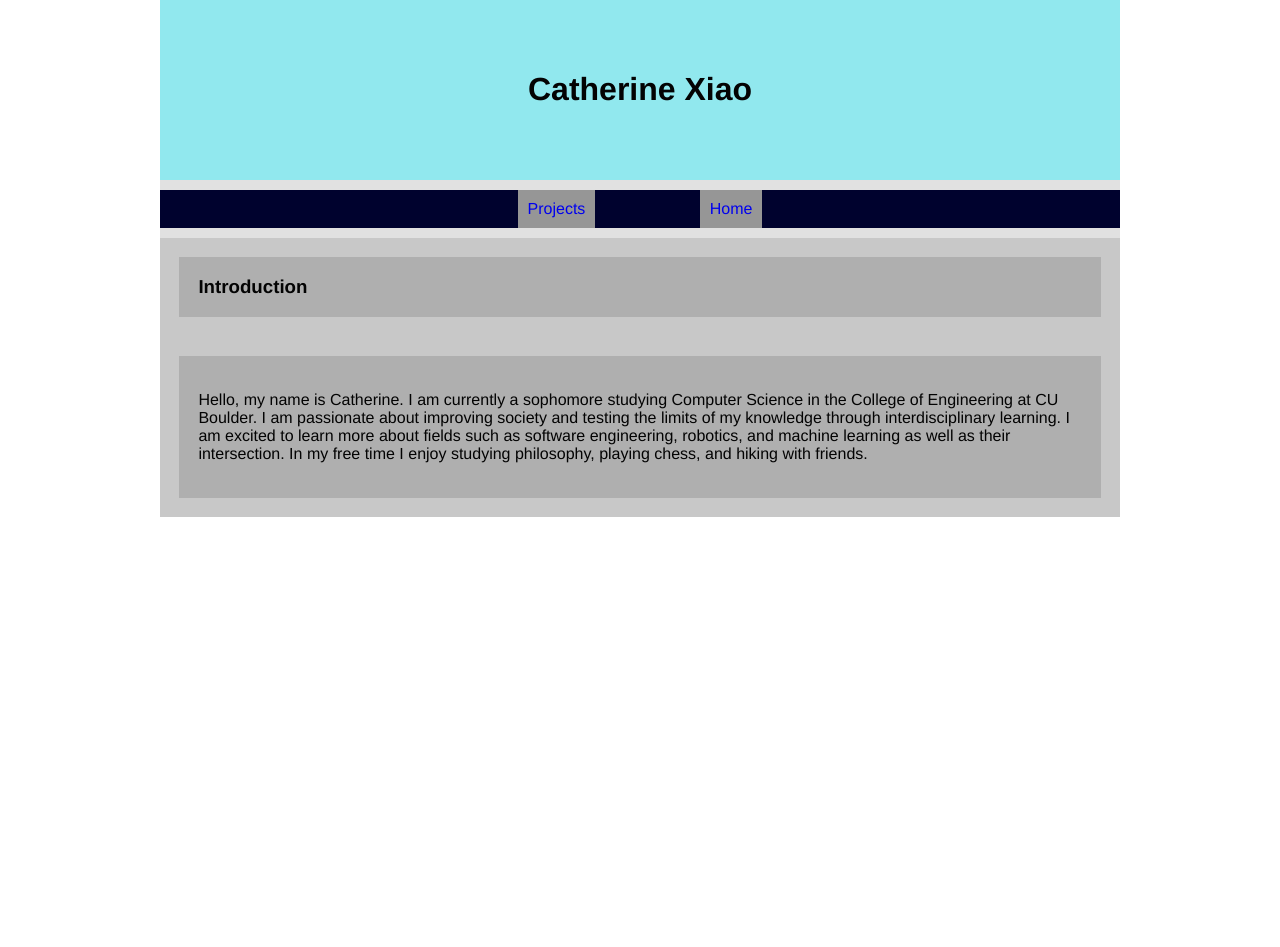
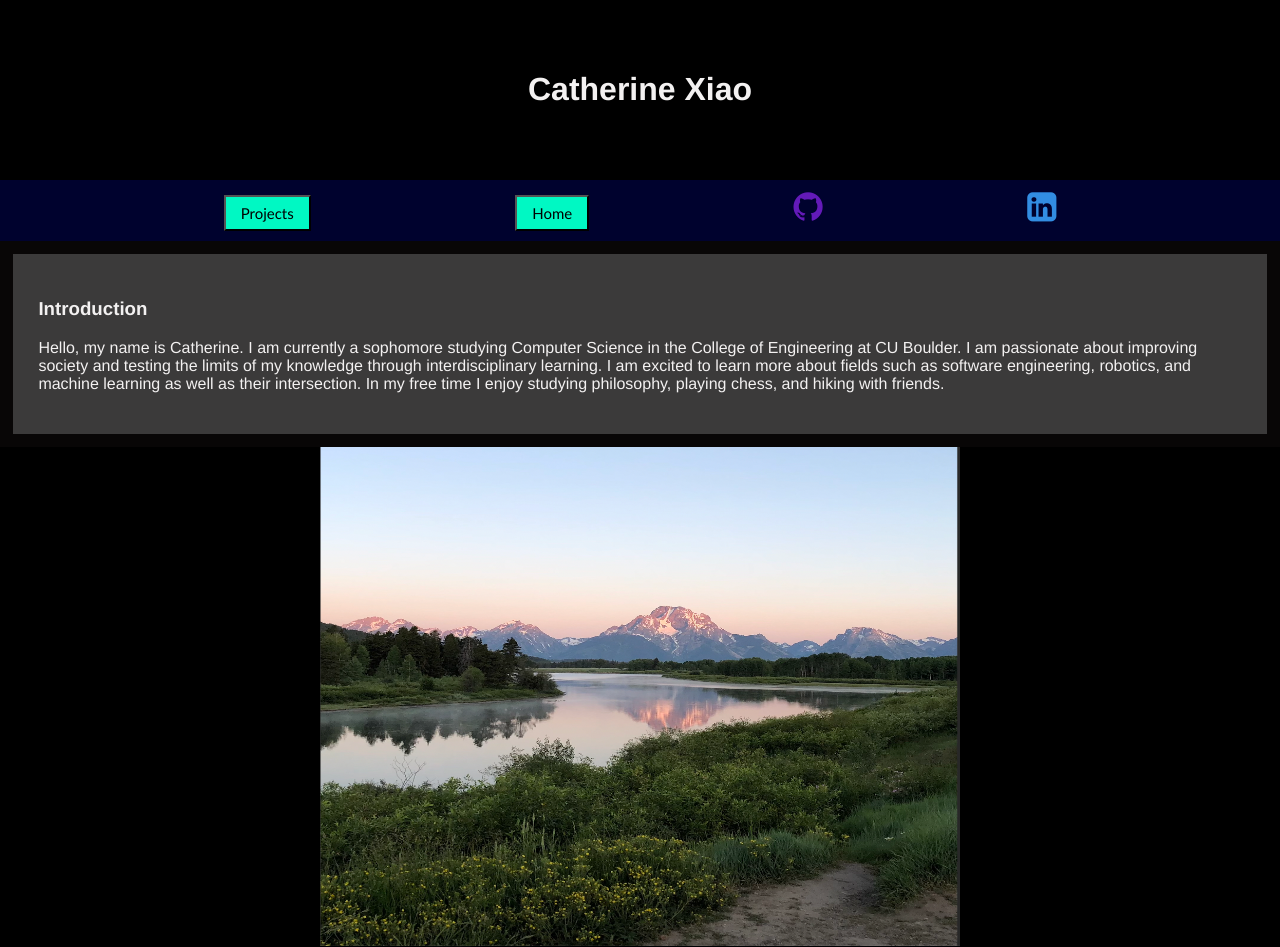
Before and after one commit to caxi9064/CatherineXiaoPersonalWebsite, a PHP site: page /home.html in a window 1280 px wide. Before the commit the page ends 517 px from the top, so only its background shows below. Run offline with PHP 8.4, Linux system fonts and the light colour scheme.

Commit message:
background

```diff
--- a/css/template.css
+++ b/css/template.css
@@ -1,27 +1,33 @@
 body{
 	font-family:helvetica, arial, sans-serif;
-	color:rgb(3, 3, 3);
+	color:rgb(243, 241, 241);
 	margin:0px; /*Gets rid of the natural margin around the browser window edges*/
 }
 
 #container{ /*A box that will contain the entire website for centering purposes*/
 	width:100%; /*The container will try to fill the entire browser window width*/
-	max-width:960px; /*the maximum width the container will grow to*/
 	margin:0px auto; /*This line of code is the key.  0px margin top and bottom, auto margin left and right to center*/
-	background-color:rgb(225,225,225);
+	background-color:rgb(0, 0, 0);
 	padding:0px;
 	box-sizing:border-box;/*Makes it so that padding does not add to a box's total width*/
 
 	display:flex;
 	flex-wrap:wrap; /*wrap, nowrap, wrap-reverse*/
 	flex-direction:row; /*row, row-reverse, column, column-reverse*/
-	align-content:flex-start; /*flex-start, flex-end, center, stretch, space-between, space around*/
-	align-items:stretch; /*flex-end, center, stretch, baseline*/
+	align-content:center; /*flex-start, flex-end, center, stretch, space-between, space around*/
+	align-items: center;
+
+}
+.center {
+	display: block;
+	margin-left: auto;
+	margin-right: auto;
+	width: 50%;
 }
 
 header{
 	width:100%;
-	background-color:rgb(145, 232, 238);
+	background-color:rgb(0, 0, 0);
 	padding:50px;
 	box-sizing:border-box;
 	text-align:center; /*left, right, center, justify*/
@@ -30,7 +36,7 @@ header{
 nav{
 	width:100%;
 	background-color:rgb(0, 2, 46);
-	margin:10px 0px;
+	margin:0px 0px;
 	padding:0px;
 	box-sizing:border-box;
 	text-align:center; /*left, right, center, justify*/
@@ -40,10 +46,10 @@ nav ul{
 	margin:0px;
 	padding:0px;
 }
-nav ul li{
+nav ul li {
 	display:inline-block;
-	margin:0px 50px;
-	background-color:rgb(150,150,150);
+	margin:0px 90px;
+	background-color:rgb(0, 2, 46);
 	padding:10px;
 }
 nav a{
@@ -52,7 +58,7 @@ nav a{
 
 article{
 	width:100%;
-	background-color:rgb(200,200,200);
+	background-color:rgb(8, 6, 6);
 	margin:0px;
 	padding:0px;
 	box-sizing:border-box;
@@ -63,15 +69,28 @@ article{
 	flex-wrap:wrap; /*wrap, nowrap, wrap-reverse*/
 	flex-direction:row; /*row, row-reverse, column, column-reverse*/
 	align-content:flex-start; /*flex-start, flex-end, center, stretch, space-between, space-around*/
-	align-items:stretch; /*flex-end, center, stretch, baseline*/
+	align-items:center; /*flex-end, center, stretch, baseline*/
 }
-
+button{
+	width:100%;
+	font-size:15px;
+	font-family:'Trebuchet MS', 'Lucida Sans Unicode', 'Lucida Grande', 'Lucida Sans', Arial, sans-serif;
+	display: inline-block;
+	padding: 7px 15px;
+	background-color: #00ffc8f8;
+}
+button:hover {
+	background-color: #cc4a16; /* Green */
+	color: white;
+}
 .fullwidth{
-	background-color:rgb(175,175,175);
-	margin:2%;
-	width:96%;
+	background-color:rgb(59, 58, 58);
+	margin:1%;
+	width:100%;
 	padding:2%;
 	box-sizing:border-box;
+	justify-content: center;
+
 }
 
 .halfwidth{
--- a/home.html
+++ b/home.html
@@ -1,11 +1,10 @@
 <!doctype html>
 
-<html lang="en">
+<head>
 
 <title>Catherine Xiao</title>
 
-<meta charset="utf-8">
-
+<link rel="stylesheet" href="https://cdnjs.cloudflare.com/ajax/libs/font-awesome/4.7.0/css/font-awesome.min.css">
 <link href="css/template.css" rel="stylesheet" type="text/css">
 
 </head>
@@ -15,22 +14,33 @@
 	<div id=container>
 
 		<header>
-			<h1>Catherine Xiao<small class = "text-muted"></small></h1>
+			<h1>Catherine Xiao</h1>
 		</header>
 		<nav>
 			<ul>
 				<li>
-					<a href= "project.html">Projects</a>
+					<form method = "get" action = "project.html">
+					<button type = "submit">Projects</button>
+					</form>
 				</li>
 				<li>
-					<a href= "https://catherinexiao-website.herokuapp.com/home.html">Home</a>
+					<form method = "get" action = "home.html">
+					<button type = "submit">Home</button>
+					</form>
+				</li>
+				<li>
+					<a href="https://github.com/caxi9064" target="_blank"><i class="fa fa-github" style='font-size:34px;color:rgb(99, 26, 184)'></i></a>
+				</li>
+				<li>
+					<a href= "https://www.linkedin.com/in/catherine-x-48a0671b5/" target="_blank"><i class="fa fa-linkedin-square" style="font-size:34px;color:rgb(50, 141, 226)"></i></a>
 				</li>
 			</ul>
 		</nav>
 		<article>
-			<h3 class="fullwidth">Introduction</h3>
+
 
 			<section class="fullwidth">
+				<h3 >Introduction</h3>
 				<p> Hello, my name is Catherine. I am currently a sophomore studying Computer Science in the College of Engineering at CU Boulder.
 					I am passionate about improving society and testing the limits of my knowledge through interdisciplinary learning.
 					I am excited to learn more about fields such as software engineering, robotics, and machine learning as well as their intersection.
@@ -39,13 +49,12 @@
 			</section>
 
 		</article>
-		<footer>
-			<a href="https://github.com/caxi9064"style = "float:right" ><i class="fa fa-github" style='font-size:34px' ></i></a>
-			<a href= "https://www.linkedin.com/in/catherine-x-48a0671b5/"><i class="fa fa-linkedin-square" style="font-size:34px"></i></a>
-		</footer>
 
+		<img src="images/homepage.png" width = "700" height = "500" class = "center">
 	</div>
 
+	<footer>
+	</footer>
 </body>
 
 </html>
--- a/index.php
+++ b/index.php
@@ -1 +1 @@
-<?php header( 'Location: /index.html' ) ;  ?>
+<?php header( 'Location: /home.html' ) ;  ?>
```
Also changed, not shown: project.html (+14 -2 lines), images/homepage.png (added), 2 other files.
